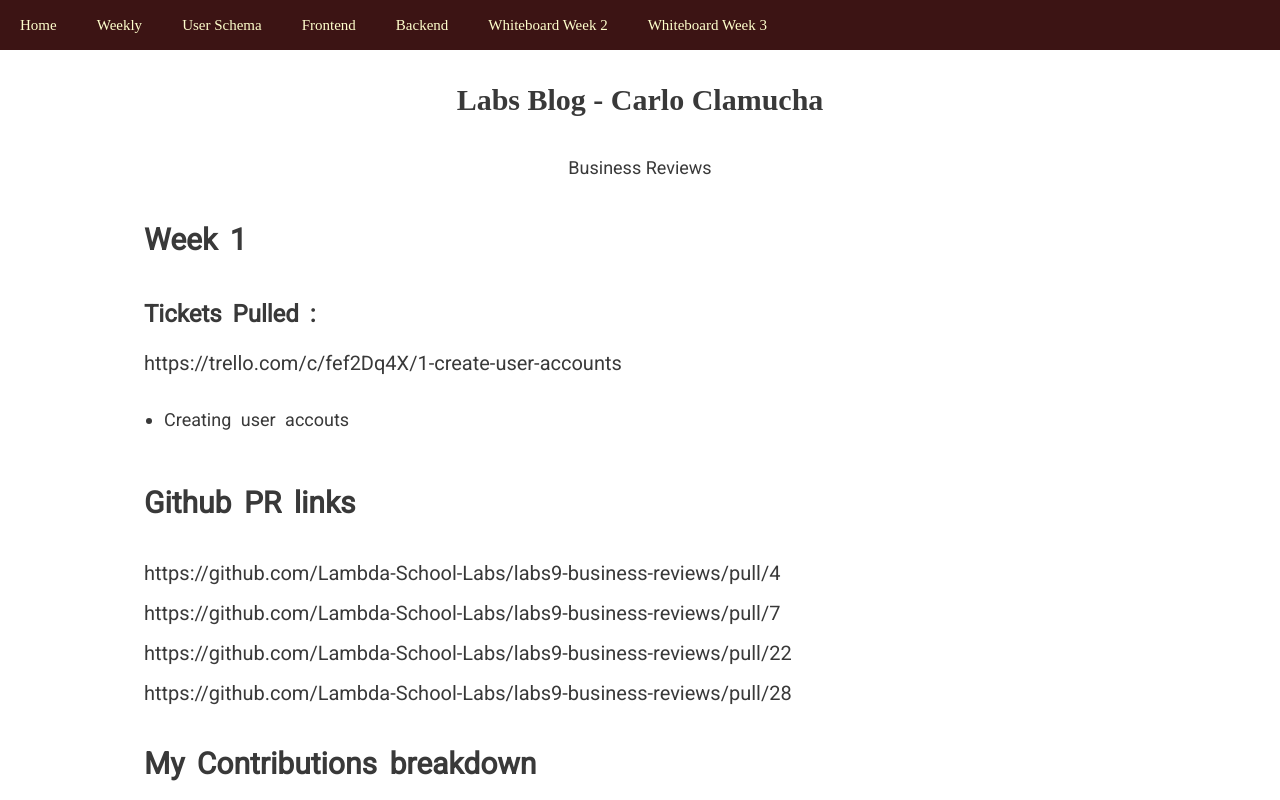
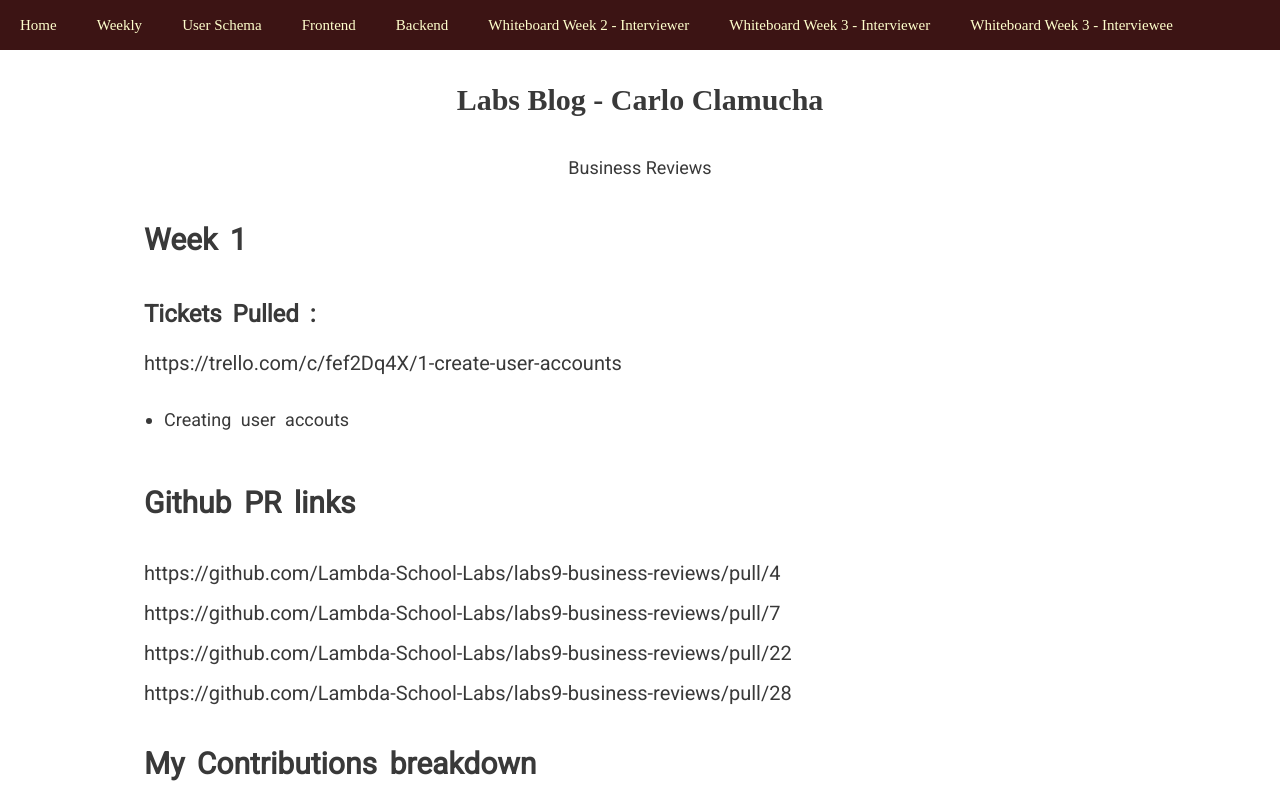
Before and after one commit to CarloC24/Carlo-blog, a Next.js app: page /weekly in a window 1280 px wide. Shown: the top 800 px of the page. Built offline with nearby package versions, Linux system fonts and the light colour scheme; a web font is replaced by a local one.

Commit message:
refactored

```diff
--- a/components/LinkHeader.js
+++ b/components/LinkHeader.js
@@ -36,13 +36,16 @@ export default class LinkHeader extends Component {
           target="_blank"
           href="https://www.youtube.com/watch?v=S8zx4r_JqcY&feature=youtu.be"
         >
-          Whiteboard Week 2
+          Whiteboard Week 2 - Interviewer
         </a>
-         <a
+        <a target="_blank" href="https://www.youtube.com/watch?v=BiSTyUMsakk">
+          Whiteboard Week 3 - Interviewer
+        </a>
+        <a
           target="_blank"
-          href="https://www.youtube.com/watch?v=BiSTyUMsakk"
+          href="https://www.youtube.com/watch?v=oUZYTlUVEbM&feature=youtu.be"
         >
-          Whiteboard Week 3
+          Whiteboard Week 3 - Interviewee
         </a>
       </StyledLinkHeader>
     );
```
